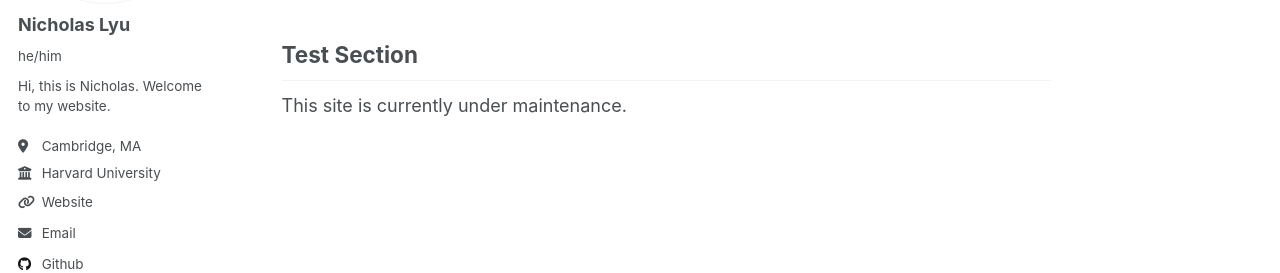
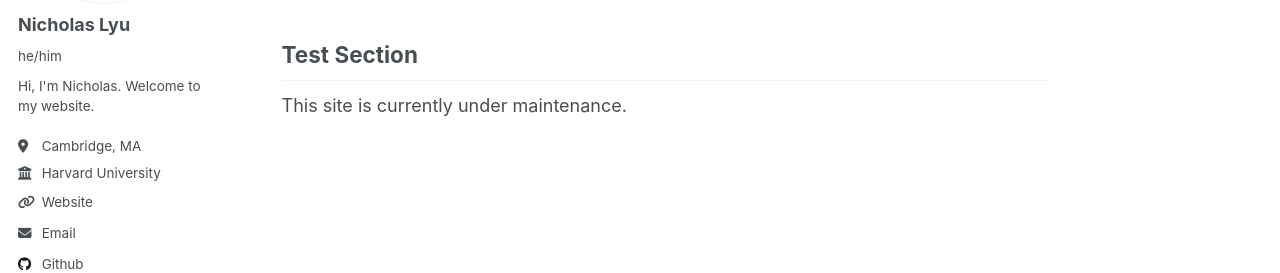
Before and after one commit to nlyu1/nlyu1.github.io, a Jekyll site: the page built from _pages/about.md, in a window 1280 px wide. Shown: the part 277-550 px from the top of the page. Built offline with Jekyll 4.4.1, drawn with Linux system fonts in a browser that asks for light colours.

Commit message:
Update _config.yml

```diff
--- a/_config.yml
+++ b/_config.yml
@@ -24,7 +24,7 @@ author:
   avatar           : "profile.png"
   name             : "Nicholas Lyu"
   pronouns         : "he/him"
-  bio              : "Hi, this is Nicholas. Welcome to my website."
+  bio              : "Hi, I'm Nicholas. Welcome to my website."
   location         : "Cambridge, MA"
   employer         : "Harvard University"
   uri              : "https://nlyu1.github.io/"
```
